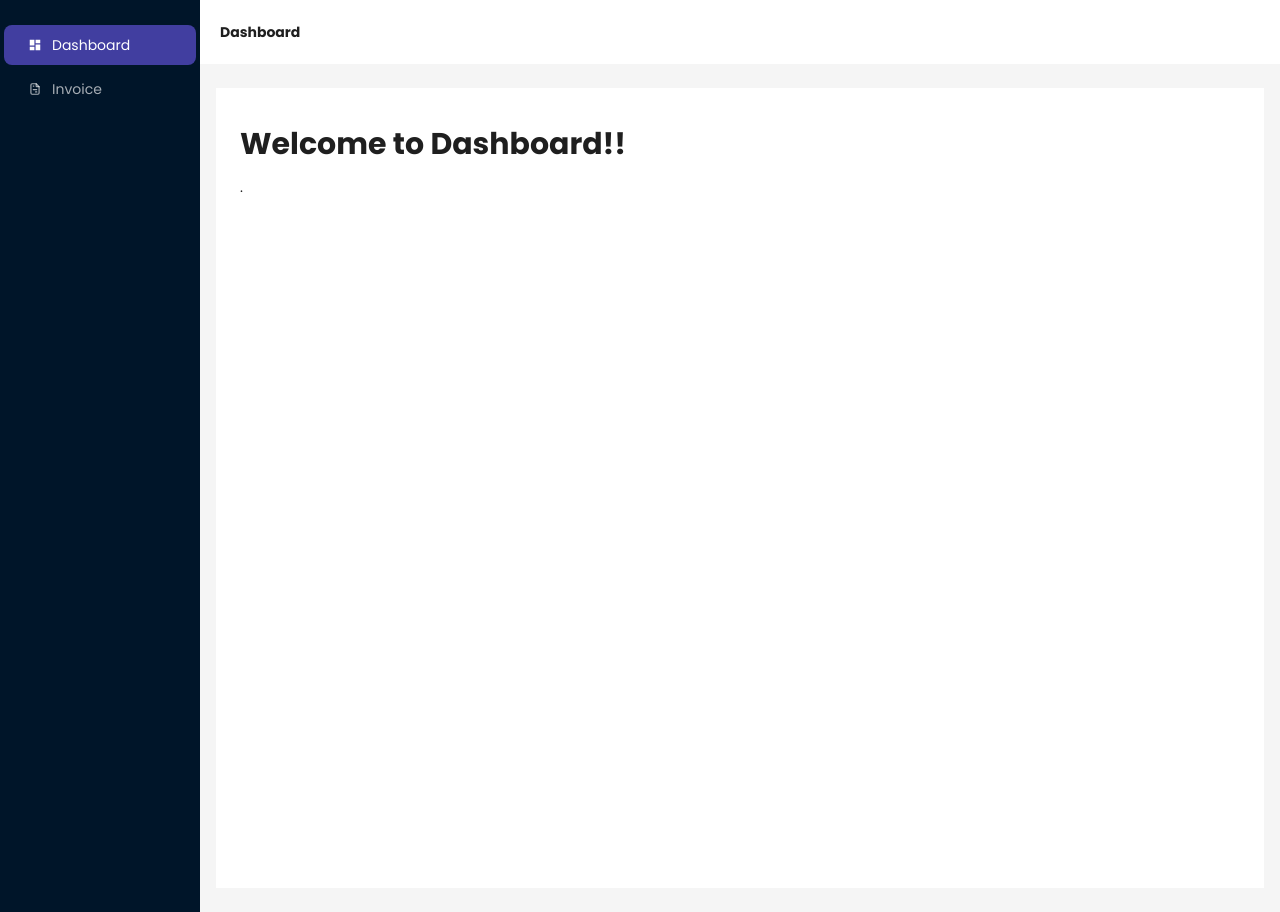
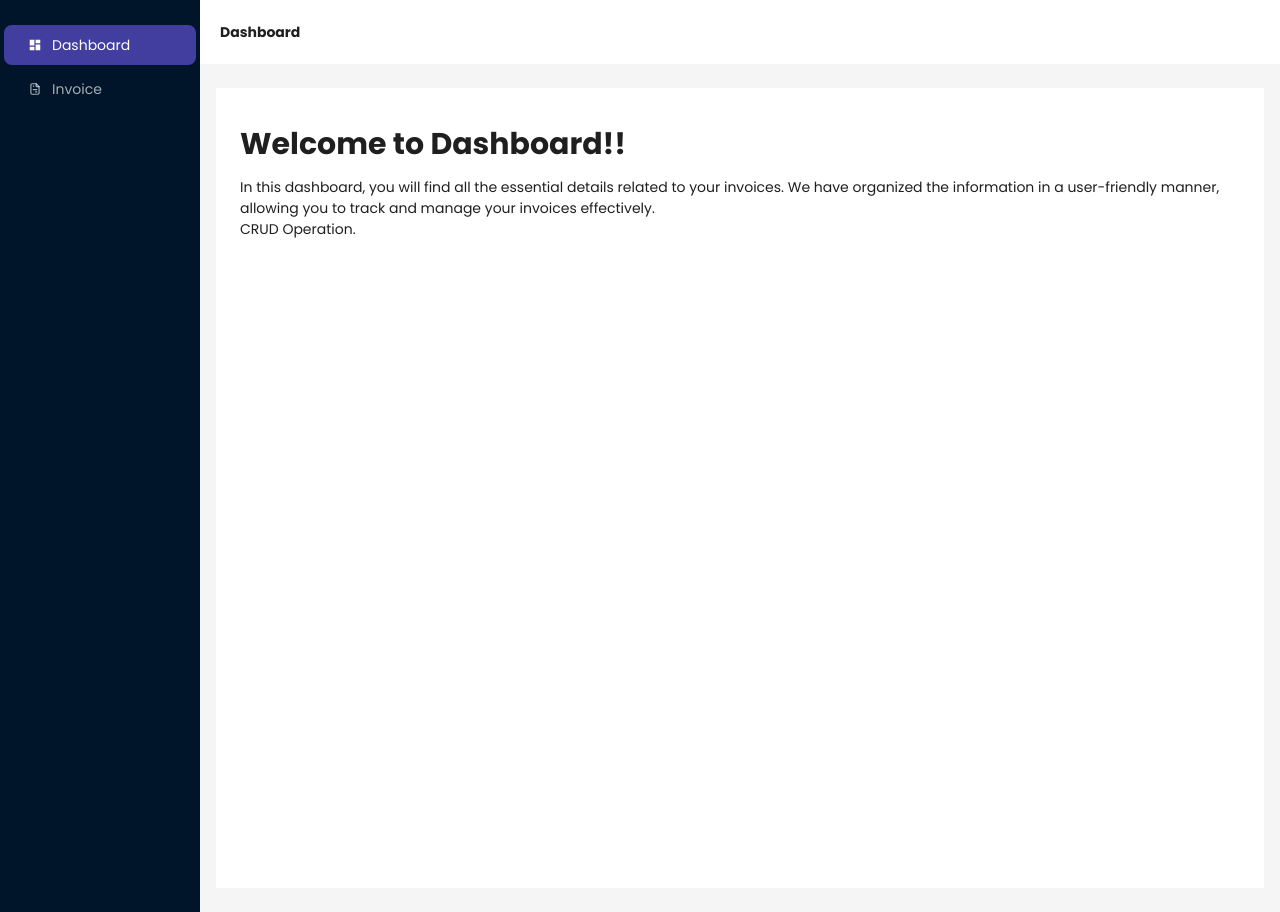
Before and after one commit to ammarabrahani/E.ocean-Frontend-Task, a React (Create React App) app: page / in a window 1280 px wide. Built offline with nearby package versions, Linux system fonts and the light colour scheme.

Commit message:
changes updated

```diff
--- a/src/Layouts/Dashboard.js
+++ b/src/Layouts/Dashboard.js
@@ -64,7 +64,13 @@ const Dashboard = () => {
           {location.pathname === "/" ? (
             <div className="main_dashboard">
               <h1 className="main_title">Welcome to Dashboard!!</h1>
-              <p>.</p>
+              <p>
+                In this dashboard, you will find all the essential details
+                related to your invoices. We have organized the information in a
+                user-friendly manner, allowing you to track and manage your
+                invoices effectively.
+              </p>
+              <p>CRUD Operation.</p>
             </div>
           ) : location.pathname === "/invoice" ? (
             <Outlet />
```
